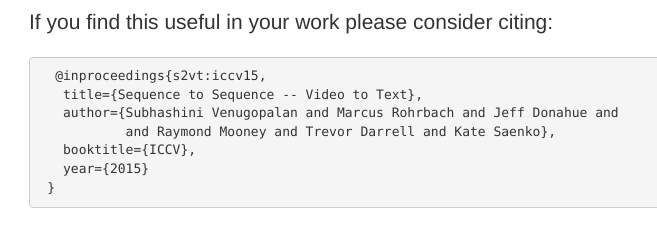
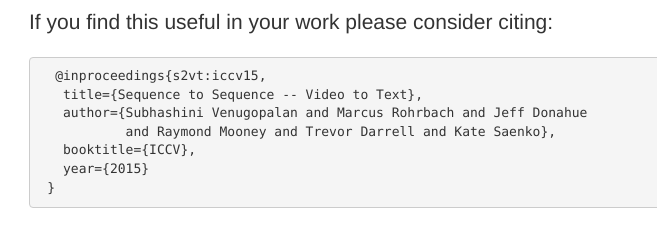
Before and after one commit to vsubhashini/vsubhashini.github.io, a plain HTML site: page s2vt.html in a window 1280 px wide. Shown: the part 1968-2213 px from the top of the page, 143-800 px from the left. Drawn offline with nearby package versions, Linux system fonts and the light colour scheme; a script that the page names is missing.

Commit message:
bib edit

```diff
--- a/s2vt.html
+++ b/s2vt.html
@@ -192,7 +192,7 @@ standard set of YouTube videos and two movie description datasets (M-VAD and MPI
           <div class="highlight">
           <pre> <code> @inproceedings{s2vt:iccv15,
    title={Sequence to Sequence -- Video to Text},
-   author={Subhashini Venugopalan and Marcus Rohrbach and Jeff Donahue and
+   author={Subhashini Venugopalan and Marcus Rohrbach and Jeff Donahue
            and Raymond Mooney and Trevor Darrell and Kate Saenko},
    booktitle={ICCV},
    year={2015}
```
